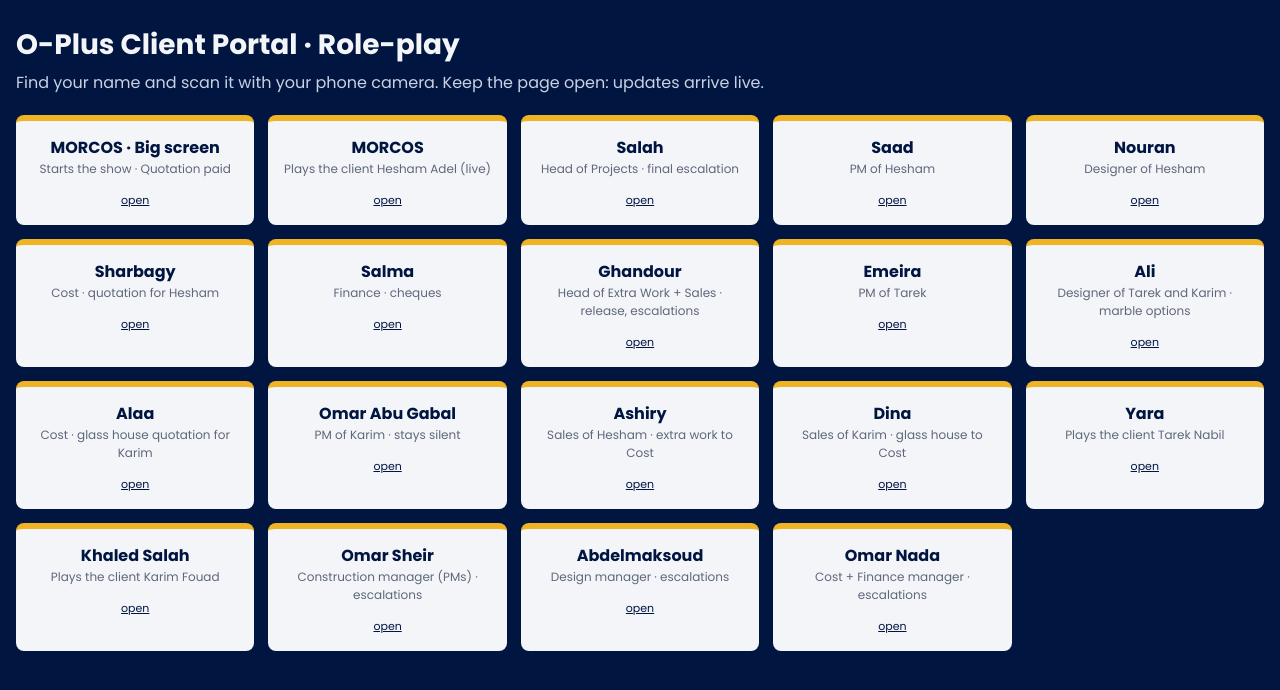
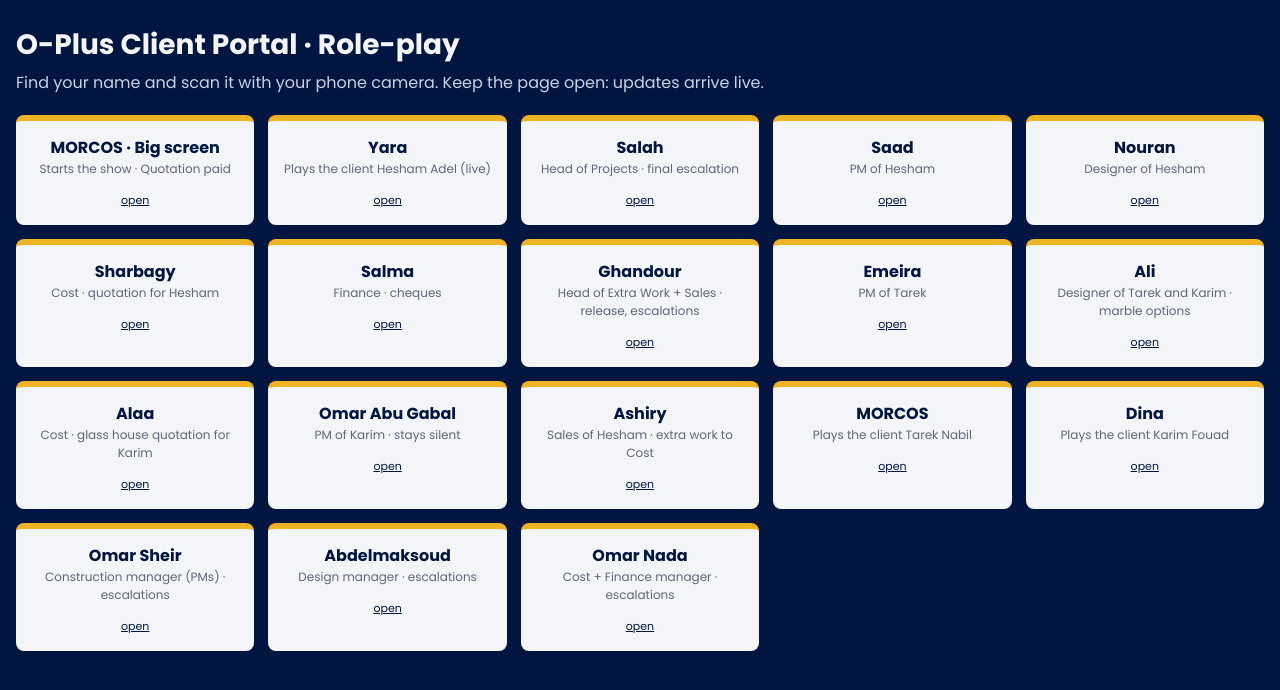
Before and after one commit to xowestx/owest-site-camera, a plain HTML site: page portal/play.html in a window 1280 px wide. Drawn offline with Linux system fonts and the light colour scheme.

Commit message:
Demo casting: Yara=Hesham, MORCOS=Tarek, Dina=Karim; Ashiry is sales for all units
Co-Authored-By: Claude Opus 5.5 <noreply@anthropic.com>
Claude-Session: https://claude.ai/code/session_0161NnjeU4H5ZKNBZqXVkwEq

```diff
--- a/portal/play.html
+++ b/portal/play.html
@@ -26,7 +26,7 @@ a{color:#F0B323}
 <script>
 const R=[
 ['board','MORCOS · Big screen','Starts the show · Quotation paid'],
-['c1','MORCOS','Plays the client Hesham Adel (live)'],
+['c1','Yara','Plays the client Hesham Adel (live)'],
 ['salah','Salah','Head of Projects · final escalation'],
 ['saad','Saad','PM of Hesham'],
 ['nouran','Nouran','Designer of Hesham'],
@@ -38,9 +38,8 @@ const R=[
 ['alaa','Alaa','Cost · glass house quotation for Karim'],
 ['abugabal','Omar Abu Gabal','PM of Karim · stays silent'],
 ['ashiry','Ashiry','Sales of Hesham · extra work to Cost'],
-['dina','Dina','Sales of Karim · glass house to Cost'],
-['c2','Yara','Plays the client Tarek Nabil'],
-['c3','Khaled Salah','Plays the client Karim Fouad'],
+['c2','MORCOS','Plays the client Tarek Nabil'],
+['c3','Dina','Plays the client Karim Fouad'],
 ['omark','Omar Sheir','Construction manager (PMs) · escalations'],
 ['maksoud','Abdelmaksoud','Design manager · escalations'],
 ['omar','Omar Nada','Cost + Finance manager · escalations']];
```
Also changed, not shown: portal/demo.html (+1 -1 lines).
